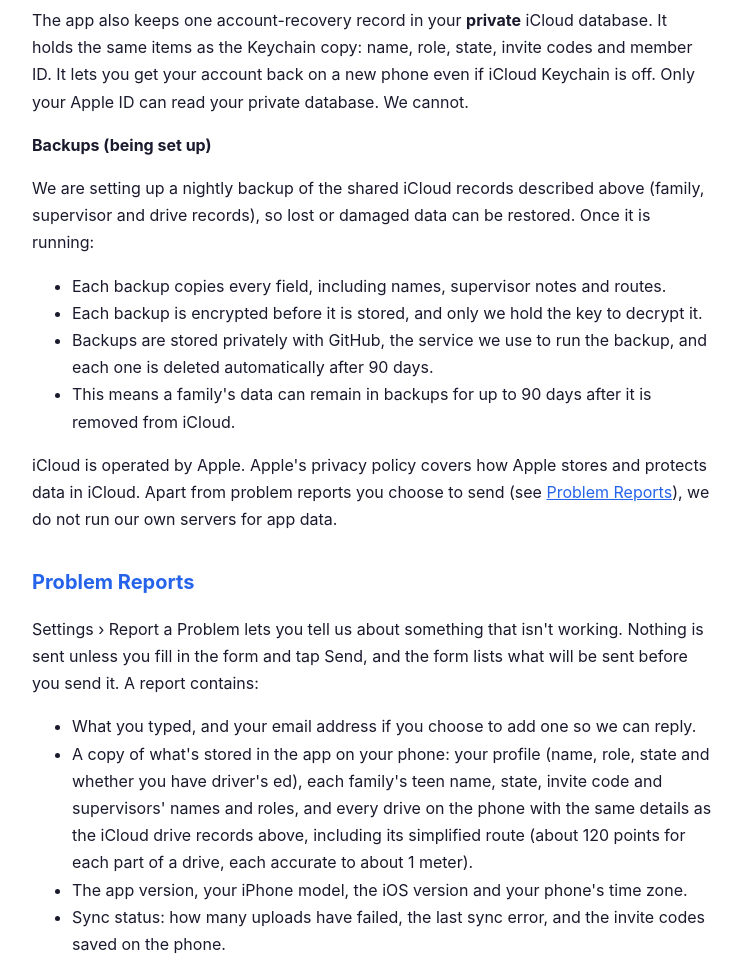
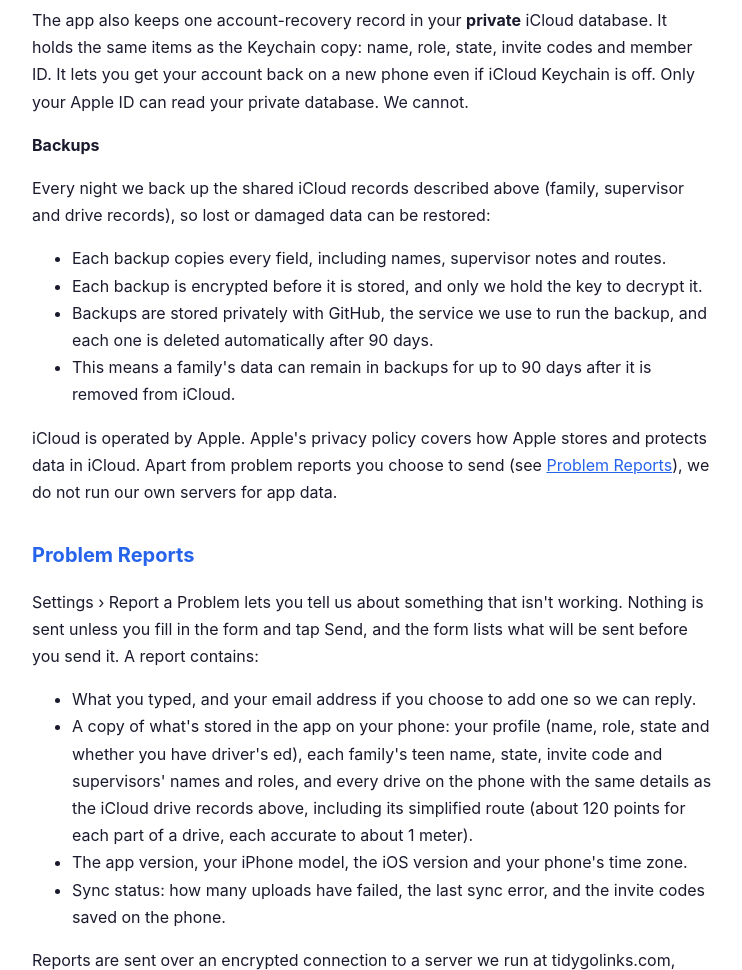
Before and after one commit to freecodecollective/log-my-drives, a plain HTML site: page privacy.html in a window 1280 px wide. Shown: the part 1880-2850 px from the top of the page, without its empty margins (268-1010 px from the left). Drawn offline with Linux system fonts and the light colour scheme.

Commit message:
Privacy policy: nightly backups are running (#3)
The first nightly backup ran on Nov 26, 2026, so the Backups section and
the deletion note no longer say they're being set up.

Co-authored-by: Chris Davis <chris@kaporcenter.org>
Co-authored-by: Claude Opus 5.5 <noreply@anthropic.com>

```diff
--- a/privacy.html
+++ b/privacy.html
@@ -59,8 +59,8 @@
 <h3>In your private iCloud database</h3>
 <p>The app also keeps one account-recovery record in your <strong>private</strong> iCloud database. It holds the same items as the Keychain copy: name, role, state, invite codes and member ID. It lets you get your account back on a new phone even if iCloud Keychain is off. Only your Apple ID can read your private database. We cannot.</p>
 
-<h3>Backups (being set up)</h3>
-<p>We are setting up a nightly backup of the shared iCloud records described above (family, supervisor and drive records), so lost or damaged data can be restored. Once it is running:</p>
+<h3>Backups</h3>
+<p>Every night we back up the shared iCloud records described above (family, supervisor and drive records), so lost or damaged data can be restored:</p>
 <ul>
   <li>Each backup copies every field, including names, supervisor notes and routes.</li>
   <li>Each backup is encrypted before it is stored, and only we hold the key to decrypt it.</li>
@@ -123,7 +123,7 @@
   <li>If you are the teen, deletes the family record (teen name, state and invite code) from the shared iCloud database.</li>
 </ul>
 <p><strong>"Delete All Data" does not delete drive records or supervisor records from the shared iCloud database.</strong> They stay there and can still be found with the invite code. Removing a supervisor from a family also marks their record as removed rather than deleting it.</p>
-<p>To have a family's drive and supervisor records deleted from iCloud, email us at <a href="mailto:chris@tidygolinks.com">chris@tidygolinks.com</a> with the teen's invite code, and we will delete them. Once nightly backups are running, copies can remain in backups for up to 90 days after that.</p>
+<p>To have a family's drive and supervisor records deleted from iCloud, email us at <a href="mailto:chris@tidygolinks.com">chris@tidygolinks.com</a> with the teen's invite code, and we will delete them. Copies can remain in our nightly backups for up to 90 days after that.</p>
 <p><strong>Problem reports</strong> are deleted automatically 90 days after they arrive (backups can keep a copy for up to 30 days after that). "Delete All Data" does not affect reports you've already sent. To have one deleted sooner, email us with its reference number.</p>
 <p>Deleting the app from your phone removes only the data on that phone.</p>
 
```
